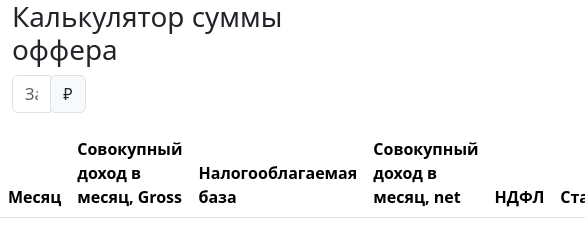
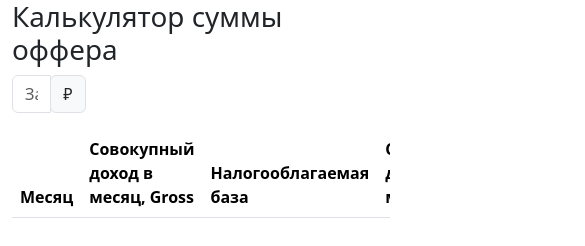
Before and after one commit to filonenko-mikhail/s-h, a plain HTML site: page index.html in a window 390 px wide. Shown: the top 246 px of the page, 585 px wide, since content can reach past the window. Drawn offline with nearby package versions, Linux system fonts and the light colour scheme.

Commit message:
add responsive

```diff
--- a/index.html
+++ b/index.html
@@ -27,6 +27,8 @@
             <div class="col"></div>
         </div>
         <div class="row">
+            <div class="table-responsive">
+
                 <table class="table">
                     <thead>
                         <tr>
@@ -41,6 +43,7 @@
                     <tbody id="tableBody">
 
                     </tbody>
+            </div>
         </div>
     </div>
 
```
Lines whose indentation alone changed are shown as unchanged.
